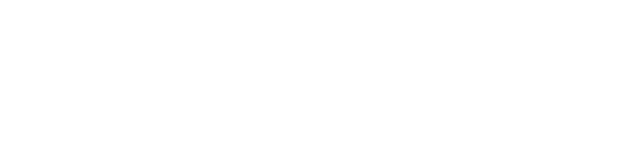
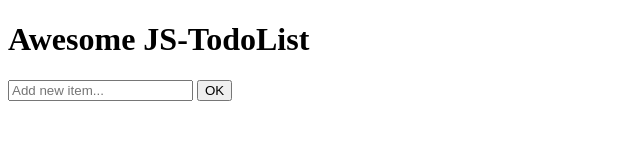
Before and after one commit to Dan-Lueers/interview-coding-exercises, a plain HTML site: page JS-TodoList/index.html in a window 1280 px wide. Shown: the whole page, without its empty margins (0-640 px from the left). Drawn offline with Linux system fonts and the light colour scheme.

Commit message:
Project setup

```diff
--- a/JS-TodoList/index.html
+++ b/JS-TodoList/index.html
@@ -4,8 +4,13 @@
         <meta charset="UTF-8">
         <meta name="viewport" content="width=device-width, initial-scale=1.0">
         <title>JS-TodoList Exercise</title>
+        <script src="index.js"></script>
     </head>
     <body>
-
+        <h1>Awesome JS-TodoList</h1>
+        <span>
+            <input placeholder="Add new item..."/>
+            <button>OK</button>
+        </span>
     </body>
 </html>
--- a/JS-TodoList/index.js
+++ b/JS-TodoList/index.js
@@ -0,0 +1 @@
+console.log("dkasl;dkal;s");
```
